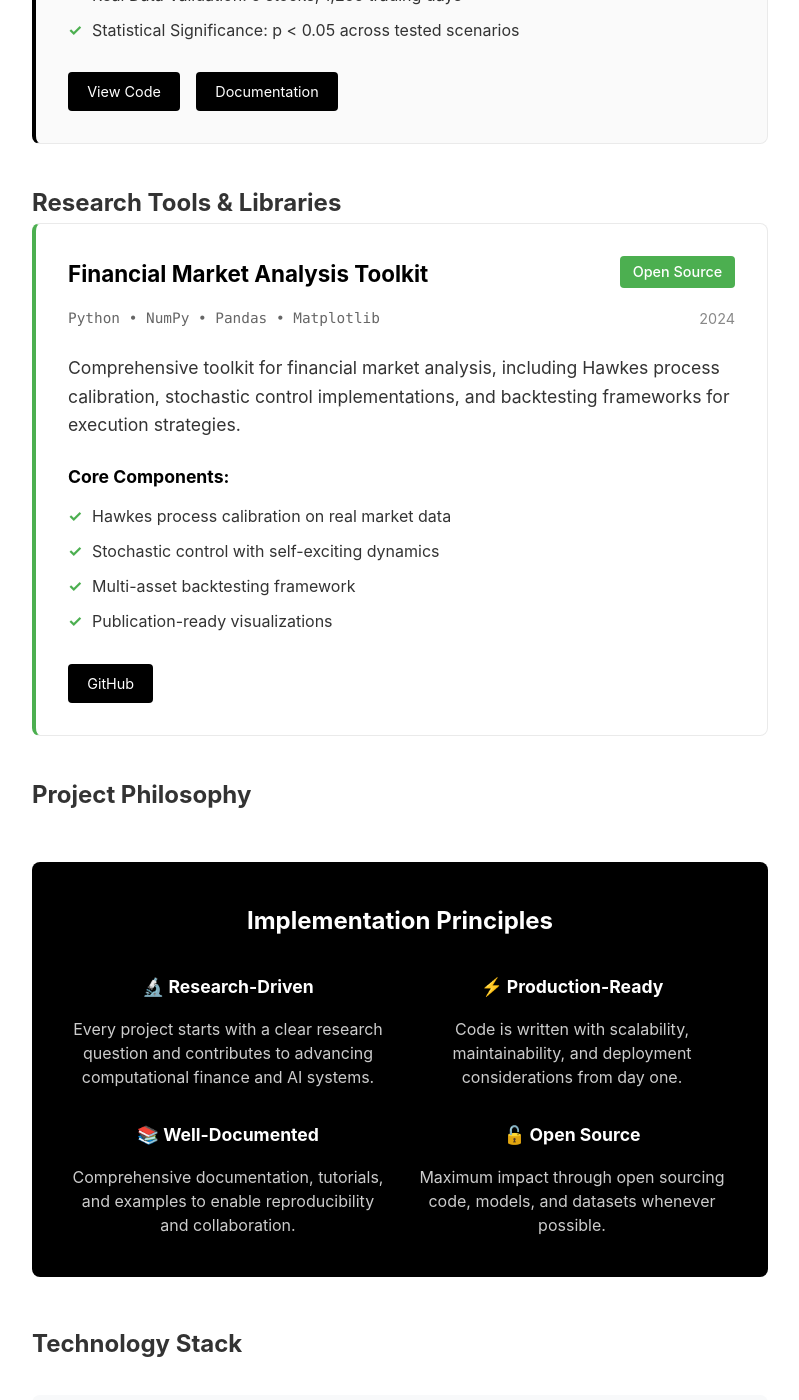
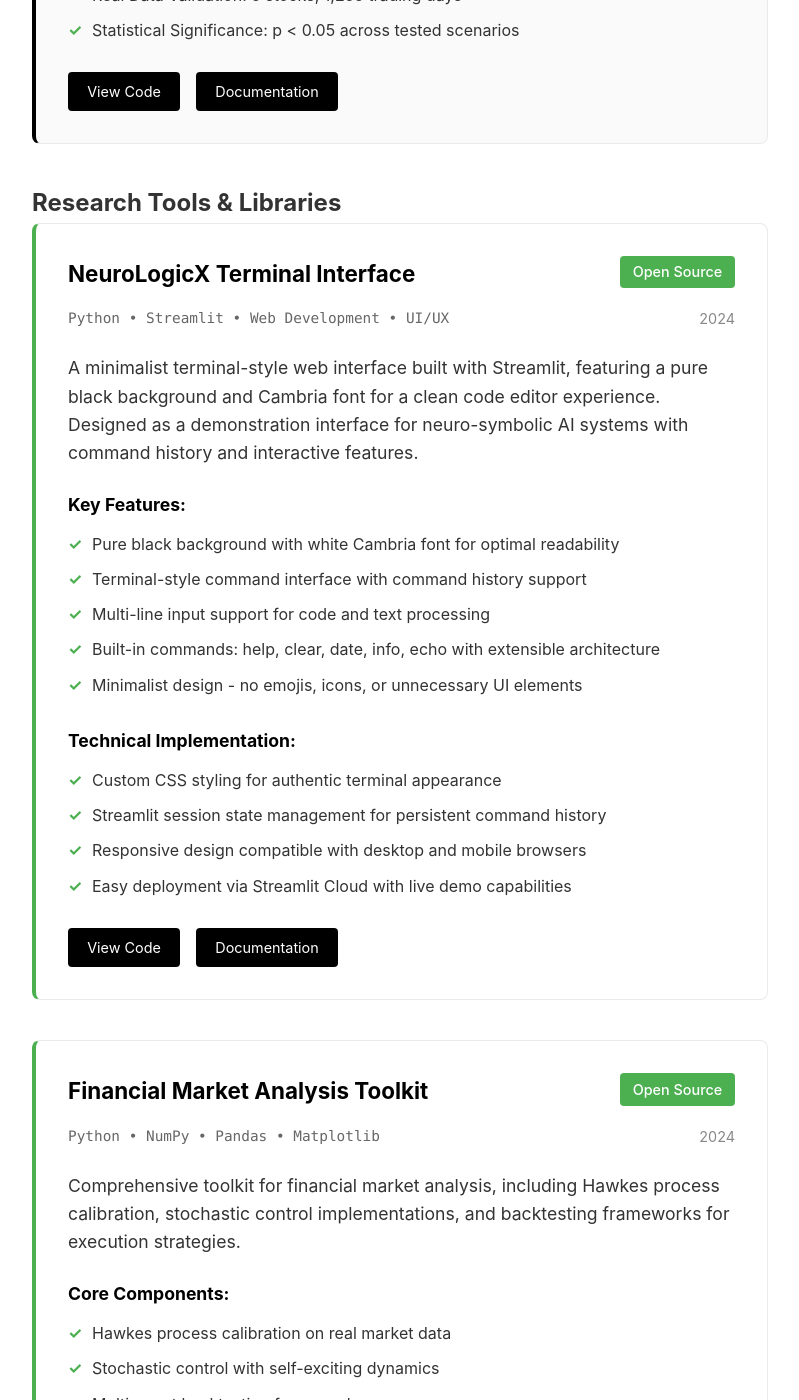
Before and after one commit to Abhishek282001Tiwari/Personal_Website, a Jekyll site: the page built from projects.md, in a window 1280 px wide and 1400 px high, scrolled down 1750 px. Shown: the whole window, without its empty margins (240-1039 px from the left). Built offline with Jekyll 4.4.1, drawn with Linux system fonts in a browser that asks for light colours; some of the changed text lies outside the part shown.

Commit message:
Add NeuroLogicX Terminal Interface project

```diff
--- a/projects.md
+++ b/projects.md
@@ -13,10 +13,10 @@ Hands-on implementations and research prototypes exploring computational finance
 <div class="project featured">
     <div class="project-header">
         <h3>Multi-Regime Climate-Financial Risk Transmission Engine</h3>
-        <span class="project-status">Active Development</span>
+        <span class="project-status">Research Project Complete</span>
     </div>
     <div class="project-meta">
-        <span class="project-tech">Python • Streamlit • Markov Regime-Switching • Jump-Diffusion Models</span>
+        <span class="project-tech">Python • Markov Regime-Switching • Jump-Diffusion Models</span>
         <span class="project-date">2024</span>
     </div>
     <p class="project-description">
@@ -42,7 +42,6 @@ Hands-on implementations and research prototypes exploring computational finance
     </div>
     <div class="project-links">
         <a href="https://github.com/Abhishek282001Tiwari/Multi_Regime_Climate_Financial_Risk_Transmission_Engine" class="project-link">View Code</a>
-        <a href="https://multi-regime-climate-financial-risk-transmission-engine-9f4t6w.streamlit.app/" class="project-link">Live Demo</a>
         <a href="https://github.com/Abhishek282001Tiwari/Multi_Regime_Climate_Financial_Risk_Transmission_Engine" class="project-link">Documentation</a>
     </div>
 </div>
@@ -50,7 +49,7 @@ Hands-on implementations and research prototypes exploring computational finance
 <div class="project featured">
     <div class="project-header">
         <h3>Optimal Execution under Self-Exciting Order Flow</h3>
-        <span class="project-status">Research Complete</span>
+        <span class="project-status">Research Project Complete</span>
     </div>
     <div class="project-meta">
         <span class="project-tech">Python • Hawkes Processes • Stochastic Control • Jupyter</span>
@@ -84,6 +83,43 @@ Hands-on implementations and research prototypes exploring computational finance
 </div>
 
 ## Research Tools & Libraries
+
+<div class="project library">
+    <div class="project-header">
+        <h3>NeuroLogicX Terminal Interface</h3>
+        <span class="project-status">Open Source</span>
+    </div>
+    <div class="project-meta">
+        <span class="project-tech">Python • Streamlit • Web Development • UI/UX</span>
+        <span class="project-date">2024</span>
+    </div>
+    <p class="project-description">
+        A minimalist terminal-style web interface built with Streamlit, featuring a pure black background and Cambria font for a clean code editor experience. Designed as a demonstration interface for neuro-symbolic AI systems with command history and interactive features.
+    </p>
+    <div class="project-features">
+        <h4>Key Features:</h4>
+        <ul>
+            <li>Pure black background with white Cambria font for optimal readability</li>
+            <li>Terminal-style command interface with command history support</li>
+            <li>Multi-line input support for code and text processing</li>
+            <li>Built-in commands: help, clear, date, info, echo with extensible architecture</li>
+            <li>Minimalist design - no emojis, icons, or unnecessary UI elements</li>
+        </ul>
+    </div>
+    <div class="project-results">
+        <h4>Technical Implementation:</h4>
+        <ul>
+            <li>Custom CSS styling for authentic terminal appearance</li>
+            <li>Streamlit session state management for persistent command history</li>
+            <li>Responsive design compatible with desktop and mobile browsers</li>
+            <li>Easy deployment via Streamlit Cloud with live demo capabilities</li>
+        </ul>
+    </div>
+    <div class="project-links">
+        <a href="https://github.com/Abhishek282001Tiwari/neurologicx_terminal" class="project-link">View Code</a>
+        <a href="https://github.com/Abhishek282001Tiwari/neurologicx_terminal" class="project-link">Documentation</a>
+    </div>
+</div>
 
 <div class="project library">
     <div class="project-header">
```
